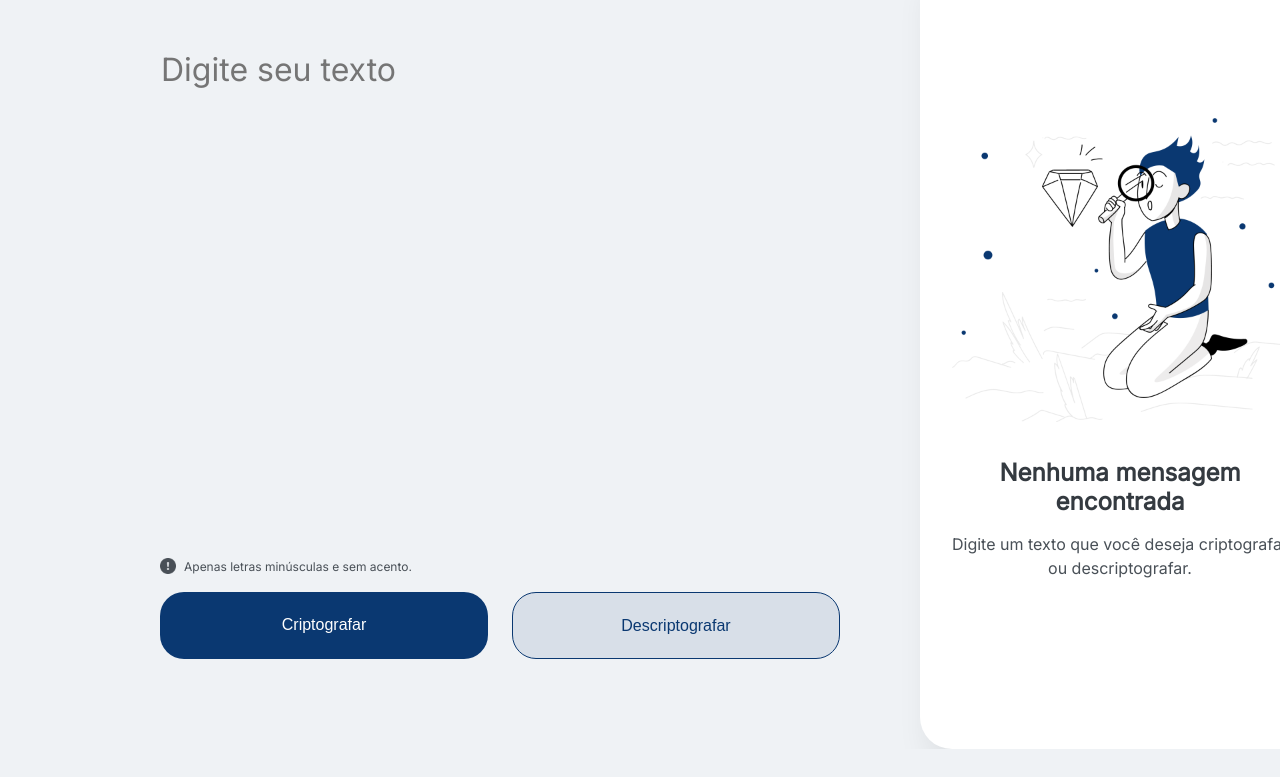
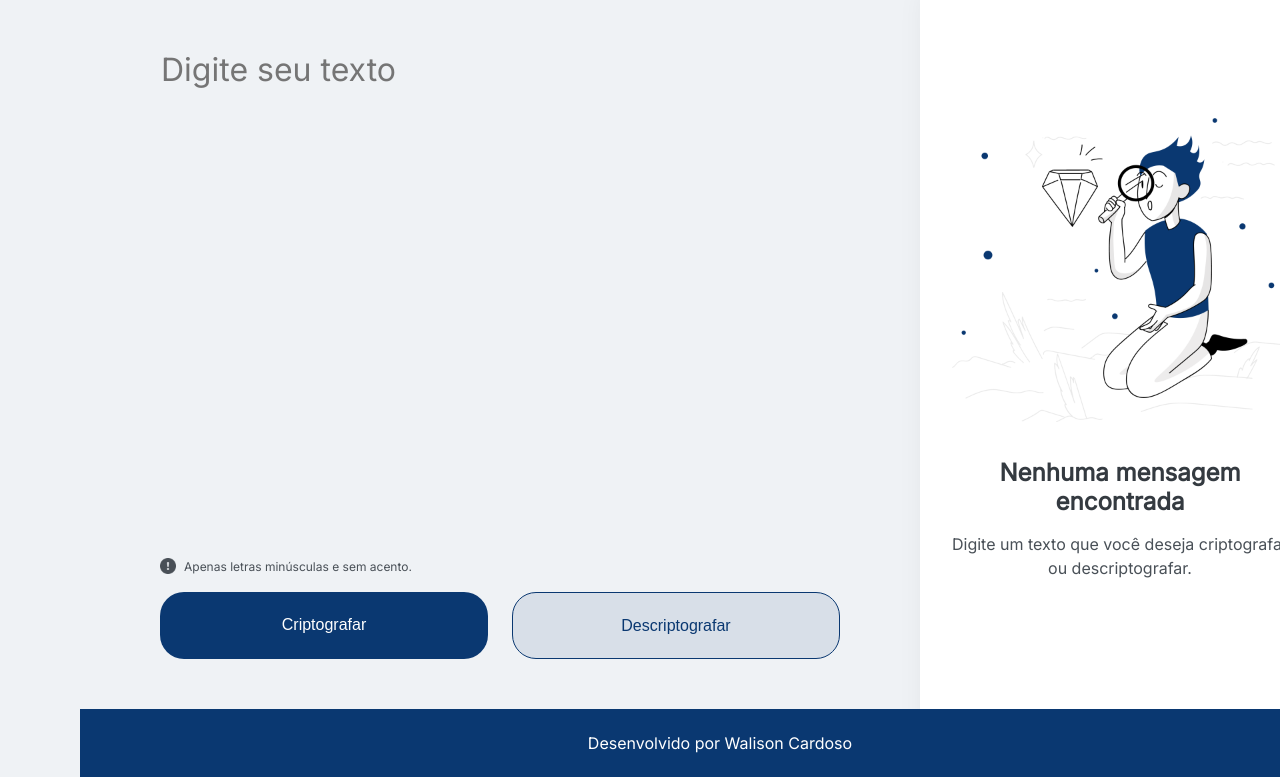
Before and after one commit to wallcs/challenge-decodificador, a plain HTML site: page index.html in a window 1280 px wide. Shown: the part 91-868 px from the top of the page. Before the commit the page ends 840 px from the top, so only its background shows below. Drawn offline with Linux system fonts and the light colour scheme.

Commit message:
Posicionamento Rodape

```diff
--- a/index.html
+++ b/index.html
@@ -39,9 +39,9 @@
             </div>
         </div>
 <!-- Rodapé com o nome -->
-        <!-- <footer class="rodape">
+        <footer class="rodape">
             <p>Desenvolvido por Walison Cardoso<p>
-        </footer> -->
+        </footer>
     </main>
 
     <script src="script.js" defer></script>
--- a/styles/light.css
+++ b/styles/light.css
@@ -160,12 +160,15 @@ body {
 }
 
 
-/* .rodape{
+.rodape{
+    position: absolute;
     color: #ffffff;
     background-color: #0A3871;
     padding: 24px;
     text-align: center;
     font-family: 'Inter', sans-serif;;
-    font-size: 1.5rem;
+    font-size: 1rem;
     font-weight: 400;
-} */
+    width: 100%;
+    top: 100%;
+}
```
